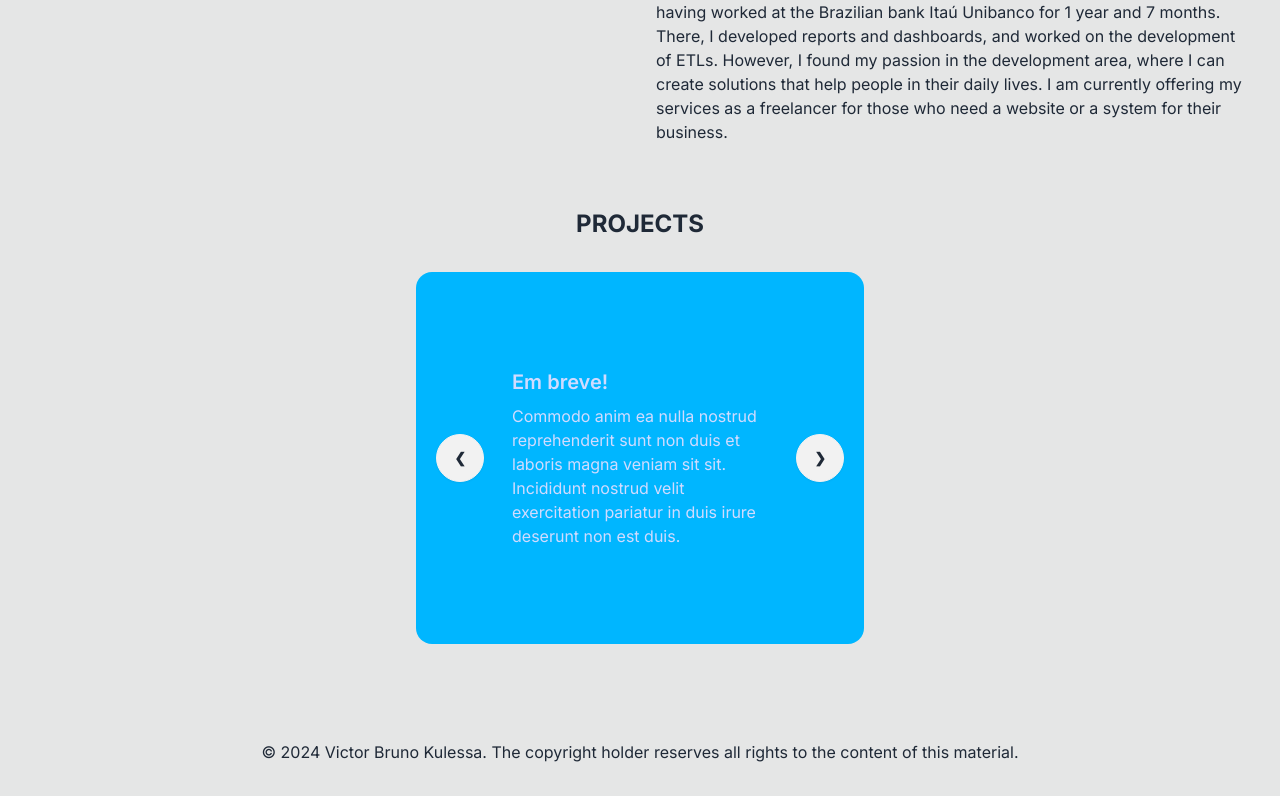
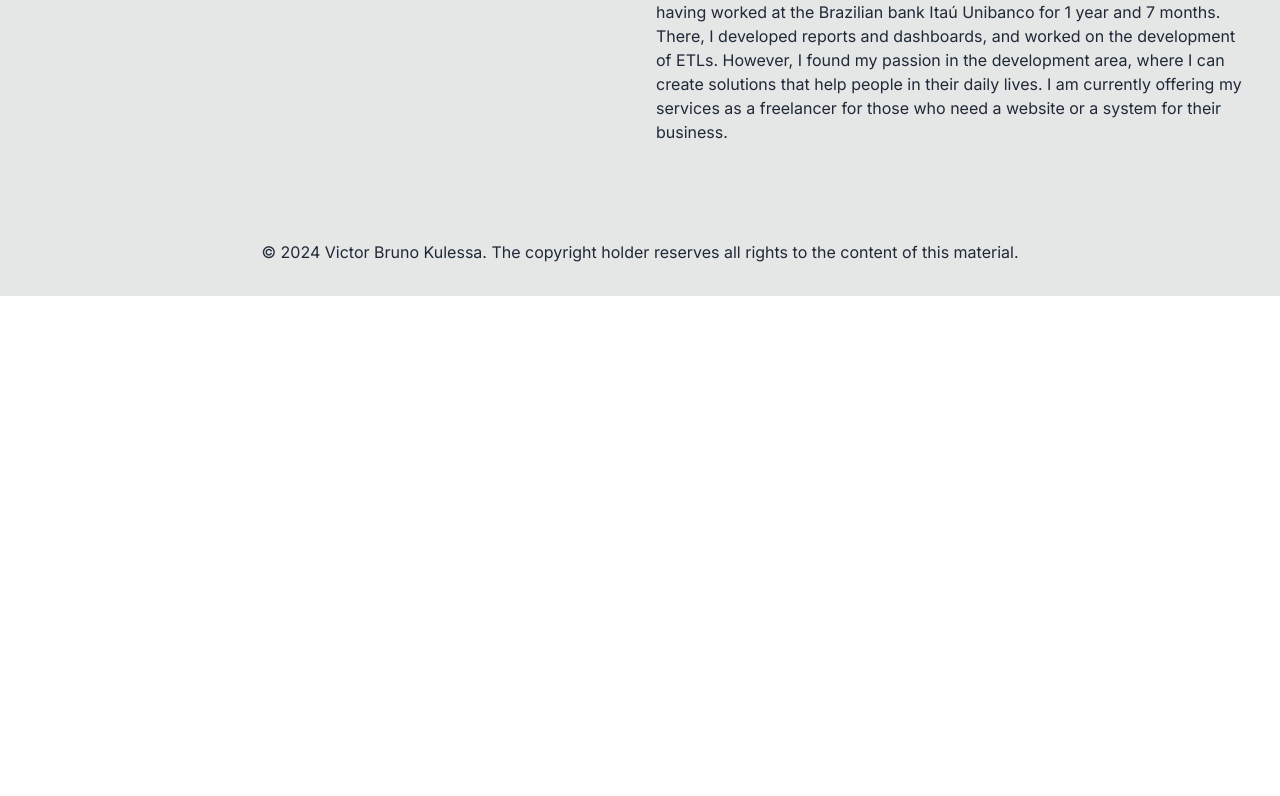
Before and after one commit to vkhydra/portfolio, a Next.js app: page / in a window 1280 px wide. Shown: the part 520-1316 px from the top of the page. After the commit the page ends 816 px from the top, so only its background shows below. Built offline with nearby package versions, Linux system fonts and the light colour scheme.

Commit message:
Add Carousel component and dependencies

```diff
--- /dev/null
+++ b/components/carousel.tsx
@@ -0,0 +1,6 @@
+"use client";
+import { useState } from "react";
+import CarouselItem from "./carouselItem";
+import { ArrowLeftCircle, ArrowRightCircle } from "./heroIcons/heroIcons";
+
+export default function Carousel() {}
--- /dev/null
+++ b/components/carouselItem.tsx
@@ -0,0 +1,25 @@
+export default function CarouselItem({
+  title,
+  description,
+  link,
+  technologies,
+  className,
+}: {
+  title: string;
+  description: string;
+  link: string;
+  technologies: string[];
+  className: string;
+}) {
+  return (
+    <a className={className}>
+      <h2>{title}</h2>
+      <p>{description}</p>
+      <ul>
+        {technologies.map((tech) => (
+          <li key={tech}>{tech}</li>
+        ))}
+      </ul>
+    </a>
+  );
+}
--- /dev/null
+++ b/components/heroIcons/heroIcons.tsx
@@ -0,0 +1,40 @@
+export function ArrowLeftCircle() {
+  return (
+    <svg
+      xmlns="http://www.w3.org/2000/svg"
+      viewBox="0 0 20 20"
+      fill="currentColor"
+      className="w-5 h-5"
+    >
+      <g clipPath="url(#a)">
+        <path
+          fillRule="evenodd"
+          d="M10 18a8 8 0 1 0 0-16 8 8 0 0 0 0 16Zm3.25-7.25a.75.75 0 0 0 0-1.5H8.66l2.1-1.95a.75.75 0 1 0-1.02-1.1l-3.5 3.25a.75.75 0 0 0 0 1.1l3.5 3.25a.75.75 0 0 0 1.02-1.1l-2.1-1.95h4.59Z"
+          clipRule="evenodd"
+        />
+      </g>
+      <defs>
+        <clipPath id="a">
+          <path d="M0 0h20v20H0z" />
+        </clipPath>
+      </defs>
+    </svg>
+  );
+}
+
+export function ArrowRightCircle() {
+  return (
+    <svg
+      xmlns="http://www.w3.org/2000/svg"
+      viewBox="0 0 20 20"
+      fill="currentColor"
+      className="w-5 h-5"
+    >
+      <path
+        fillRule="evenodd"
+        d="M10 18a8 8 0 1 0 0-16 8 8 0 0 0 0 16ZM6.75 9.25a.75.75 0 0 0 0 1.5h4.59l-2.1 1.95a.75.75 0 0 0 1.02 1.1l3.5-3.25a.75.75 0 0 0 0-1.1l-3.5-3.25a.75.75 0 1 0-1.02 1.1l2.1 1.95H6.75Z"
+        clipRule="evenodd"
+      />
+    </svg>
+  );
+}
--- a/components/projetos.tsx
+++ b/components/projetos.tsx
@@ -1,49 +1,8 @@
+import Carousel from "./carousel";
 export default function Projetos() {
   return (
-    <div id="projects" className="mt-16 max-w-screen-xl mx-auto">
-      <h2 className="uppercase font-bold text-lg md:text-xl lg:text-2xl text-center">
-        Projects
-      </h2>
-      <div className="carousel w-full mt-8">
-        <div id="slide1" className="carousel-item w-full ">
-          <div className="card max-w-md bg-info  text-primary-content mx-auto p-16 relative">
-            <div className="card-body">
-              <h2 className="card-title">Em breve!</h2>
-              <p>
-                Commodo anim ea nulla nostrud reprehenderit sunt non duis et
-                laboris magna veniam sit sit. Incididunt nostrud velit
-                exercitation pariatur in duis irure deserunt non est duis.
-              </p>
-            </div>
-            <div className="absolute flex justify-between transform -translate-y-1/2 left-5 right-5 top-1/2">
-              <a className="btn btn-circle">❮</a>
-              <a href="#slide2" className="btn btn-circle">
-                ❯
-              </a>
-            </div>
-          </div>
-        </div>
-        <div id="slide2" className="carousel-item w-full">
-          <div className="card max-w-md bg-info  text-primary-content mx-auto p-16 relative">
-            <div className="card-body">
-              <h2 className="card-title">Em breve!</h2>
-              <p>
-                Commodo anim ea nulla nostrud reprehenderit sunt non duis et
-                laboris magna veniam sit sit. Incididunt nostrud velit
-                exercitation pariatur in duis irure deserunt non est duis.
-              </p>
-            </div>
-            <div className="absolute flex justify-between transform -translate-y-1/2 left-5 right-5 top-1/2">
-              <a href="#slide1" className="btn btn-circle">
-                ❮
-              </a>
-              <a href="#slide2" className="btn btn-circle">
-                ❯
-              </a>
-            </div>
-          </div>
-        </div>
-      </div>
+    <div className="w-[60%] m-auto">
+      <Carousel />
     </div>
   );
 }
--- a/package.json
+++ b/package.json
@@ -9,6 +9,8 @@
     "lint": "next lint"
   },
   "dependencies": {
+    "@headlessui/react": "^1.7.18",
+    "@heroicons/react": "^2.1.3",
     "next": "14.1.4",
     "react": "^18",
     "react-dom": "^18",
```
Also changed, not shown: 1 other file (tests, documents, lock files or other folders).
